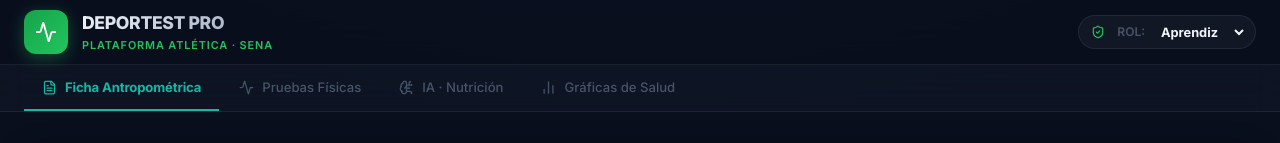
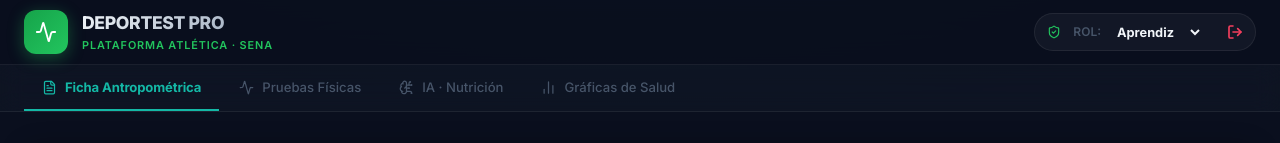
Before and after one commit to walterpinto00/Deportest, a React (Vite) app: page / in a window 1280 px wide. Both pictures are taken after typing "name@example.com", "Sample123" into the empty fields and a click on the button "Ingresar al Sistema". Shown: the top 143 px of the page. Built offline with nearby package versions, Linux system fonts and the light colour scheme; the HTML template or start-up script is replaced by a standard one.

Commit message:
feat: agregar boton de cerrar sesion en el header

```diff
--- a/src/App.tsx
+++ b/src/App.tsx
@@ -61,7 +61,7 @@ export default function App() {
   return (
     <div style={{ minHeight: "100vh", display: "flex", flexDirection: "column" }}>
       {/* Layout */}
-      <Header role={role} onRoleChange={handleRoleChange} />
+      <Header role={role} onRoleChange={handleRoleChange} onLogout={() => setIsAuthenticated(false)} />
       <Navigation tabs={ALL_TABS} activeTab={activeTab} role={role} onTabChange={(id) => setActiveTab(id as TabId)} />
 
       {/* Main */}
--- a/src/components/layout/Header.tsx
+++ b/src/components/layout/Header.tsx
@@ -9,9 +9,10 @@ type Role = "ENTRENADOR" | "APRENDIZ";
 interface HeaderProps {
   role: Role;
   onRoleChange: (r: Role) => void;
+  onLogout: () => void;
 }
 
-export function Header({ role, onRoleChange }: HeaderProps) {
+export function Header({ role, onRoleChange, onLogout }: HeaderProps) {
   return (
     <header
       style={{
@@ -103,6 +104,25 @@ export function Header({ role, onRoleChange }: HeaderProps) {
             <option value="ENTRENADOR" style={{ background: "#1a2236" }}>Entrenador</option>
             <option value="APRENDIZ" style={{ background: "#1a2236" }}>Aprendiz</option>
           </select>
+          <button
+            onClick={onLogout}
+            style={{
+              background: "transparent",
+              border: "none",
+              color: "var(--color-rose)",
+              cursor: "pointer",
+              padding: "4px",
+              marginLeft: 8,
+              display: "flex",
+              alignItems: "center",
+              justifyContent: "center",
+              borderRadius: "50%",
+              transition: "background 0.2s"
+            }}
+            title="Cerrar sesión"
+          >
+            <svg xmlns="http://www.w3.org/2000/svg" width="16" height="16" viewBox="0 0 24 24" fill="none" stroke="currentColor" strokeWidth="2.5" strokeLinecap="round" strokeLinejoin="round"><path d="M9 21H5a2 2 0 0 1-2-2V5a2 2 0 0 1 2-2h4"></path><polyline points="16 17 21 12 16 7"></polyline><line x1="21" y1="12" x2="9" y2="12"></line></svg>
+          </button>
         </div>
       </div>
     </header>
```
